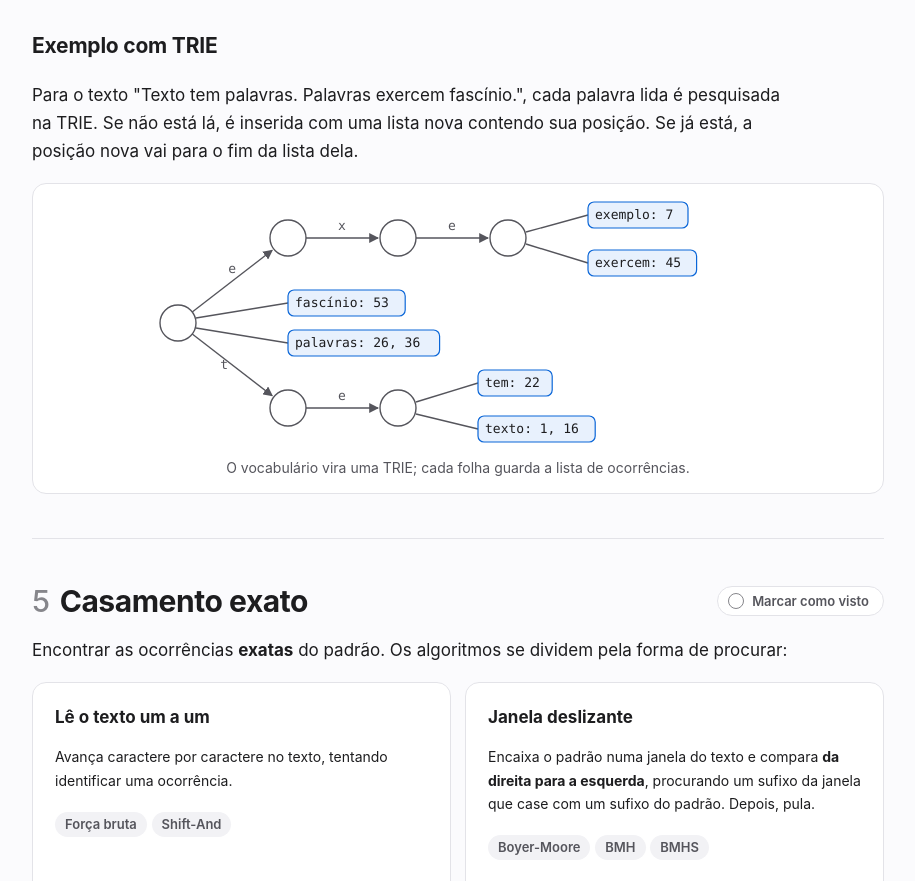
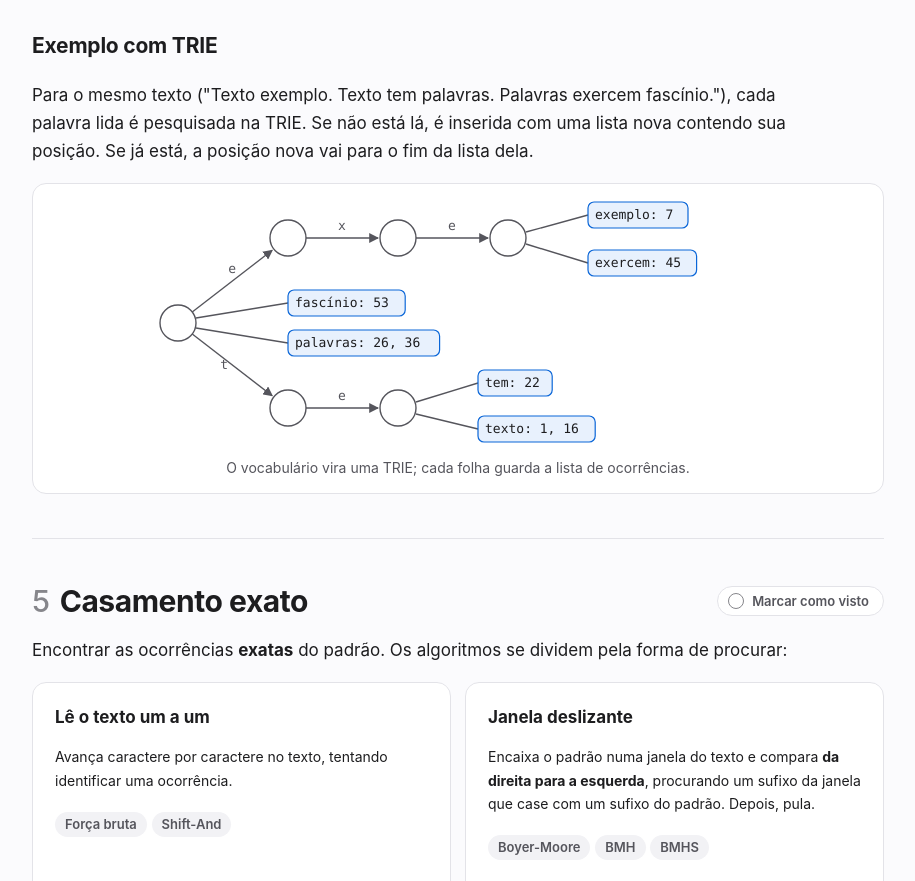
Before and after one commit to Davisamasoa/ed2-casamento-compressao, a plain HTML site: page casamento.html in a window 1280 px wide. Shown: the part 3550-4431 px from the top of the page, without its empty margins (326-1241 px from the left). Drawn offline with Linux system fonts and the light colour scheme.

Commit message:
Corrige texto do exemplo da TRIE e alinhamento da régua de posições

```diff
--- a/casamento.html
+++ b/casamento.html
@@ -85,7 +85,7 @@
   <li><b>Ocorrências:</b> para cada palavra, a lista das posições onde ela aparece.</li>
 </ul>
 <div class="card">
-<p class="mono small" style="margin:0 0 6px;white-space:pre;overflow-x:auto">1     7         16    22  26        36       45      53
+<p class="mono small" style="margin:0 0 6px;white-space:pre;overflow-x:auto">1     7        16    22  26        36       45      53
 Texto exemplo. Texto tem palavras. Palavras exercem fascínio.</p>
 <div class="tw" style="margin-bottom:0"><table><tr><th>Vocabulário</th><th>Ocorrências</th></tr>
 <tr><td>exemplo</td><td class="mono">7</td></tr><tr><td>exercem</td><td class="mono">45</td></tr><tr><td>fascínio</td><td class="mono">53</td></tr>
@@ -108,7 +108,7 @@ Texto exemplo. Texto tem palavras. Palavras exercem fascínio.</p>
   <div class="card"><h4>Frase</h4><p class="small">Mais difícil. Cada palavra é pesquisada separadamente e as listas são percorridas <b>em sincronia</b>, procurando posições em que as palavras aparecem em sequência.</p></div>
 </div>
 <h3>Exemplo com TRIE</h3>
-<p>Para o texto "Texto tem palavras. Palavras exercem fascínio.", cada palavra lida é pesquisada na TRIE. Se não está lá, é inserida com uma lista nova contendo sua posição. Se já está, a posição nova vai para o fim da lista dela.</p>
+<p>Para o mesmo texto ("Texto exemplo. Texto tem palavras. Palavras exercem fascínio."), cada palavra lida é pesquisada na TRIE. Se não está lá, é inserida com uma lista nova contendo sua posição. Se já está, a posição nova vai para o fim da lista dela.</p>
 <figure class="fig"><svg id="g-trie" viewBox="0 0 640 250" width="640"></svg><figcaption>O vocabulário vira uma TRIE; cada folha guarda a lista de ocorrências.</figcaption></figure>
 </section>
 
```
